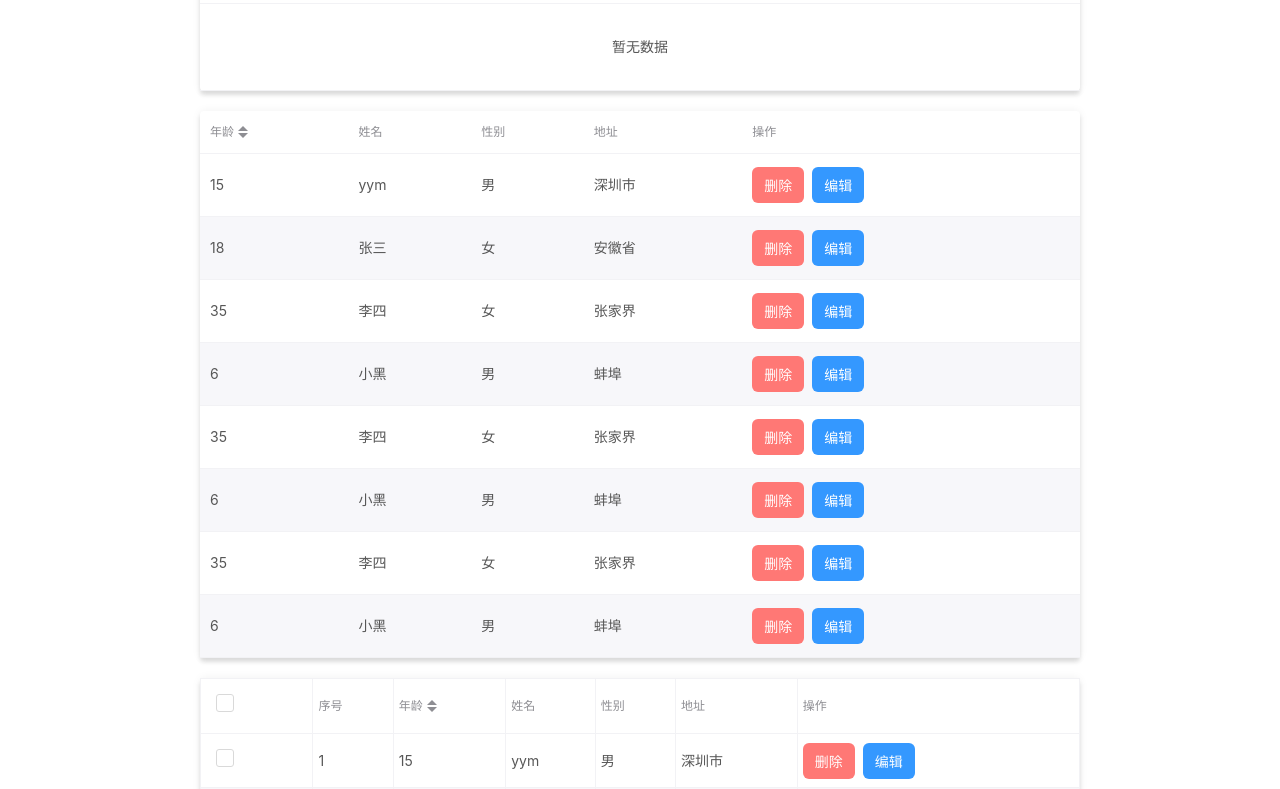
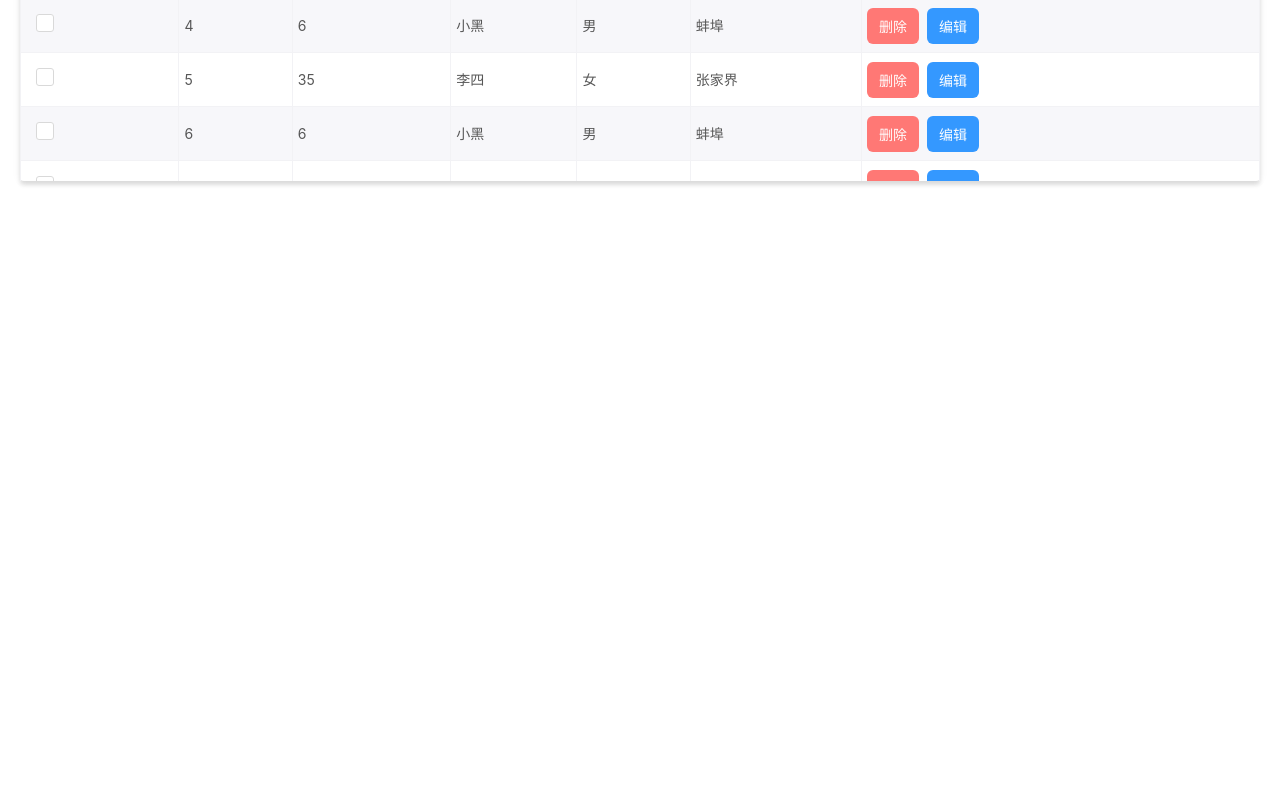
Before and after one commit to yym-yumeng123/react_ui_carousel, a React (Vite) app: page / in a window 1280 px wide. Shown: the part 501-1290 px from the top of the page. After the commit the page ends 800 px from the top, so only its background shows below. Built offline with nearby package versions, Linux system fonts and the light colour scheme.

Commit message:
useEffect 调用两次的问题

```diff
--- a/src/App.scss
+++ b/src/App.scss
@@ -1,5 +1,5 @@
 .App {
   margin-top: 10px;
   text-align: center;
-  padding: 200px;
+  padding: 20px;
 }
--- a/src/App.tsx
+++ b/src/App.tsx
@@ -127,13 +127,7 @@ const App = () => {
     },
   ];
 
-  const handleChangeSelected = (val: DataProps[]) => {
-    console.log(val, "选中的值");
-  };
-
-  const handleSelectedAll = () => {
-    console.log("23");
-  };
+  const handleChangeSelected = (val: DataProps[]) => {};
 
   return (
     <div className="App">
@@ -166,9 +160,9 @@ const App = () => {
       <p>{values}</p>
 
       <hr />
-      <Table columns={columns} data={[]} />
+      {/* <Table columns={columns} data={[]} /> */}
 
-      <Table columns={columns} data={data} />
+      {/* <Table columns={columns} data={data} /> */}
 
       <Table
         columns={columns}
@@ -178,7 +172,7 @@ const App = () => {
         numberVisible
         checkable
         changeSeletedItems={handleChangeSelected}
-        height={300}
+        height={400}
       />
     </div>
   );
--- a/src/lib/Table/table.tsx
+++ b/src/lib/Table/table.tsx
@@ -66,29 +66,27 @@ const Table: <T>(props: TableProps<T>) => ReactElement = (props) => {
   };
 
   useEffect(() => {
-    let tableCarbon: any;
-    if (height) {
-      tableCarbon = tableRef.current.cloneNode(true);
-      console.log(tableCarbon, "费等零散");
-
-      // tableCarbon.classList.add("g-table-carbon");
-
-      // const tHead = tableRef.current.children[0];
-      // const { height } = tHead.getBoundingClientRect();
-      // tableRef.current.style.marginTop = `${height}px`;
-      // tableCarbon.appendChild(tHead);
-      // wrapRef.current.appendChild(tableCarbon);
-    }
-
-    // 移除
-    return () => {
-      height && tableCarbon.remove();
-    };
-  }, []);
-
-  useEffect(() => {
     changeSeletedItems && changeSeletedItems(selected);
   }, [selected]);
+
+  // 固定表头计算
+  useEffect(() => {
+    // let tableCarbon: any;
+    // if (height) {
+    //   tableCarbon = tableRef.current.cloneNode(false);
+    //   tableCarbon.classList.add("yui-table-carbon");
+    //   const tHead = tableRef.current.children[0];
+    //   console.log(tHead, "唐代");
+    //   const { height } = tHead.getBoundingClientRect();
+    //   tableRef.current.style.marginTop = `${height}px`;
+    //   tableCarbon.appendChild(tHead);
+    //   wrapRef.current.appendChild(tableCarbon);
+    // }
+    // // 移除
+    // return () => {
+    //   height && tableCarbon.remove();
+    // };
+  }, []);
 
   const handleSelectItem = (e: ChangeEvent<HTMLInputElement>, item: any) => {
     const { checked } = e.target;
```
